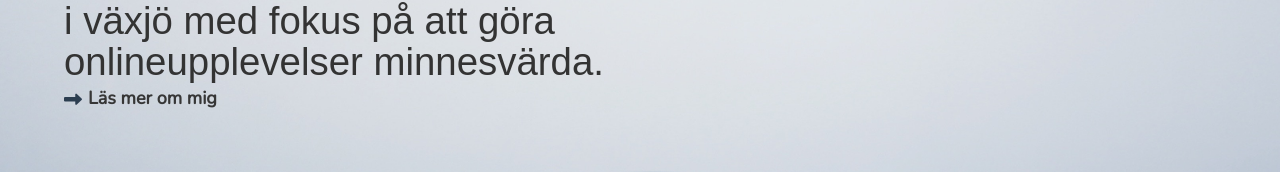
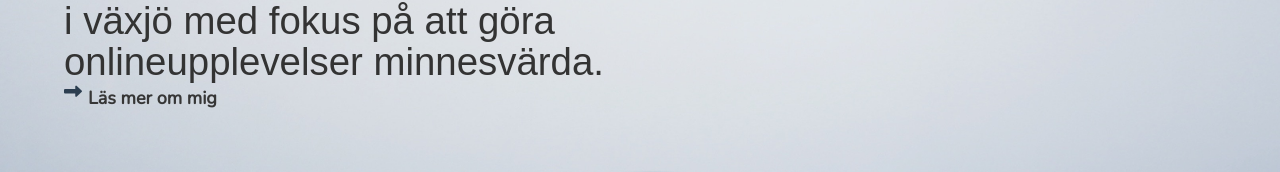
Before and after one commit to maccydrums/marcuscodes-v2, a Vue app: page / in a window 1280 px wide. Shown: the part 364-536 px from the top of the page. Built offline with nearby package versions, Linux system fonts and the light colour scheme; a small style sheet from the web is missing.

Commit message:
small fix

```diff
--- a/src/views/Home.vue
+++ b/src/views/Home.vue
@@ -70,7 +70,7 @@ h1 {
 }
 .content span i {
   padding-right: 6px;
-  padding-top: 8px;
+  padding-top: 0px;
   font-size: 18px;
 }
 .content p {
```
